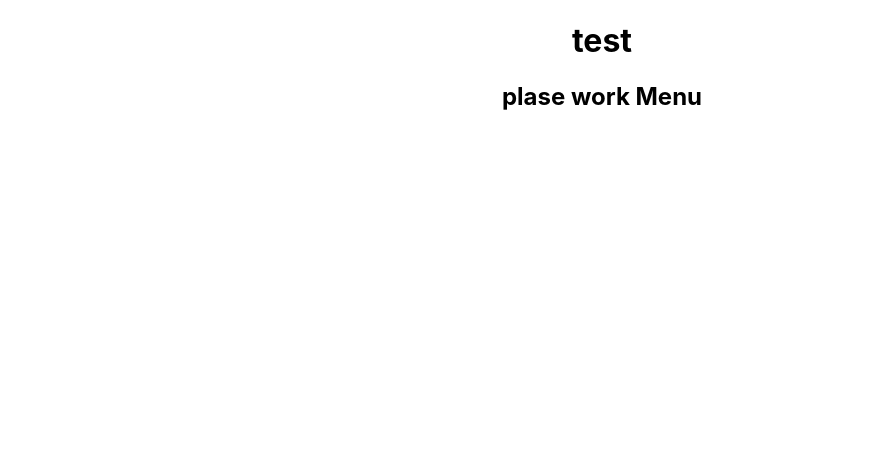
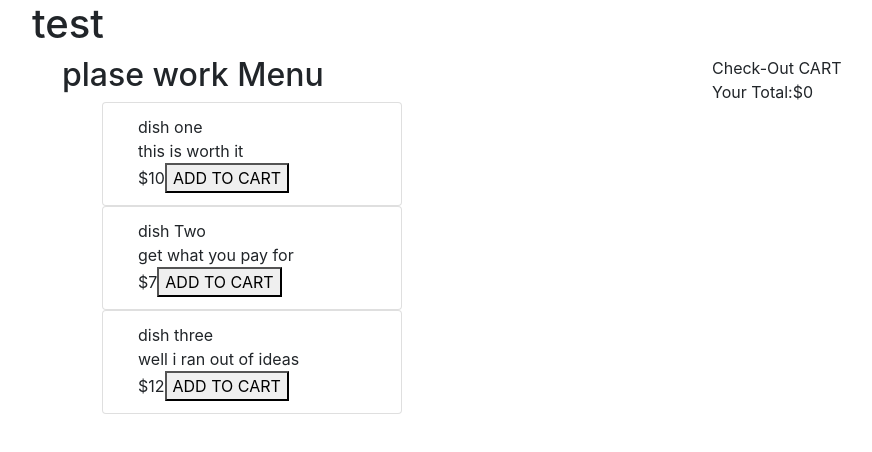
Before and after one commit to ccs-student-submissions/5-4-1-bobs-place-izaycarter, a React (Create React App) app: page / in a window 1280 px wide. Shown: the top 452 px of the page, without its empty margins (38-910 px from the left). Built offline with nearby package versions, Linux system fonts and the light colour scheme.

Commit message:
devloper mode js done working on css

```diff
--- a/package.json
+++ b/package.json
@@ -3,7 +3,9 @@
   "version": "0.1.0",
   "private": true,
   "dependencies": {
+    "bootstrap": "^4.3.1",
     "react": "^16.9.0",
+    "react-bootstrap": "^1.0.0-beta.12",
     "react-dom": "^16.9.0",
     "react-scripts": "3.1.2"
   },
--- /dev/null
+++ b/src/Components/Cart.js
@@ -0,0 +1,40 @@
+import React, {Component} from "react";
+import Row from 'react-bootstrap/Row';
+import Col from 'react-bootstrap/Col';
+
+    class Cart extends Component{
+        constructor(props){
+            super(props);
+            this.state = {
+
+            };
+        }
+
+        render(){
+            let cart = this.props.cart.map((item, index) => (
+
+                            <Row key={index}>
+                                <div className="item-name">
+                                    {item.name}
+                                </div>
+                                {item.description},{item.price}
+                                <button type="button" onClick={() => this.props.removeFromCart(item)}>Remove</button>
+                            </Row>
+                        ));
+            return(
+                <Col md={5}>
+                    <Row className="cart-title">Check-Out CART</Row>
+                    {cart}
+                    <Row><p>Your Total:</p>${this.props.subtotal}</Row>
+
+                </Col>
+            )
+        }
+
+
+    }
+
+
+
+
+export default Cart;
--- a/src/Components/Menu.js
+++ b/src/Components/Menu.js
@@ -1,14 +1,48 @@
 import React, {Component} from "react";
+import Row from 'react-bootstrap/Row';
+import Col from 'react-bootstrap/Col';
+import ListGroup from 'react-bootstrap/ListGroup';
 
 
     class Menu extends Component {
+        constructor(props){
+            super(props);
+            this.state={
+
+
+            };
+        }
+
+
+
         render(){
+            let menuitem = this.props.menu.map((item, index) => {
+                return <ListGroup>
+
+                            <ListGroup.Item key={index}>
+                                <Col sm={12} className="item-name">
+                                    {item.name}
+                                </Col>
+                                <Col sm={12} className="item-description">
+                                    {item.description}
+                                </Col>
+                                <Col sm={12}>
+                                ${item.price}
+                                <button type="button" onClick={() => this.props.addToCart(item)}>ADD TO CART</button>
+                                </Col>
+
+                            </ListGroup.Item>
+                        </ListGroup>
+            });
             return(
-                <div>
+                <Col md={7}>
                     <h2>
                         plase work Menu
                     </h2>
-                </div>
+                    <ul>
+                        {menuitem}
+                    </ul>
+                </Col>
             );
         }
     }
--- a/src/Containers/App.js
+++ b/src/Containers/App.js
@@ -1,28 +1,71 @@
 import React,{Component} from 'react';
 import './../App.css';
-import Menu from  "./../Components/Menu";
+import Menu from  "../Components/Menu";
+import Cart from "./../Components/Cart";
+import 'bootstrap/dist/css/bootstrap.min.css';
+import Container from 'react-bootstrap/Container';
+import Row from 'react-bootstrap/Row';
+import Col from 'react-bootstrap/Col';
 
 
 class App extends Component{
     constructor(props){
         super(props);
         this.state={
-            menu:[]
+            menu:[],
+            cart:[],
+            subtotal:0
         };
+        this.addToCart = this.addToCart.bind(this);
+        this.removeFromCart = this.removeFromCart.bind(this);
     }
 
     componentDidMount(){
-        let menuItem = [{name:"dish one", price:10,describe:"this is worth it"}]
-        this.setState({menu: menuItem});
+        let menu= [{name:"dish one", price:10,description:"this is worth it"},{name:"dish Two", price:7,description:"get what you pay for"},{name:"dish three", price:12 ,description:"well i ran out of ideas"}];
+        this.setState({menu: menu});
     }
 
-    render(){
-        console.log(this.state.menu);
+    addToCart(item){
+        console.log(typeof(item.price));
+        let items = [...this.state.cart];
+        items.push(item);
+        this.setState((prevState , props)=> ({
+            cart: items, subtotal: prevState.subtotal + item.price
+        }));
+        console.log(items);
+    }
+
+    removeFromCart(item){
+    let items = [...this.state.cart];
+    let index = items.indexOf(item);
+    items.splice(index, 1);
+    this.setState((prevState, props) =>({cart: items , subtotal: prevState.subtotal - item.price}));
+  }
+
+
+
+
+    render() {
       return (
-        <div className="App">
-            <h1>test</h1>
-            <Menu />
-        </div>
+            <Container>
+            <Row><h1>test</h1></Row>
+            <Row>
+            <Col md={7}>
+                <Menu menu = {this.state.menu} addToCart={this.addToCart}/>
+            </Col>
+            <Col md={5}>
+                <Cart cart = {this.state.cart} subtotal = {this.state.subtotal} removeFromCart = {this.removeFromCart}/>
+
+
+            </Col>
+            </Row>
+            <link
+              rel="stylesheet"
+              href="https://maxcdn.bootstrapcdn.com/bootstrap/4.3.1/css/bootstrap.min.css"
+              integrity="sha384-ggOyR0iXCbMQv3Xipma34MD+dH/1fQ784/j6cY/iJTQUOhcWr7x9JvoRxT2MZw1T"
+              crossOrigin="anonymous"
+            />
+            </Container>
       );
     }
 }
```
Also changed, not shown: 1 other file (tests, documents, lock files or other folders).
